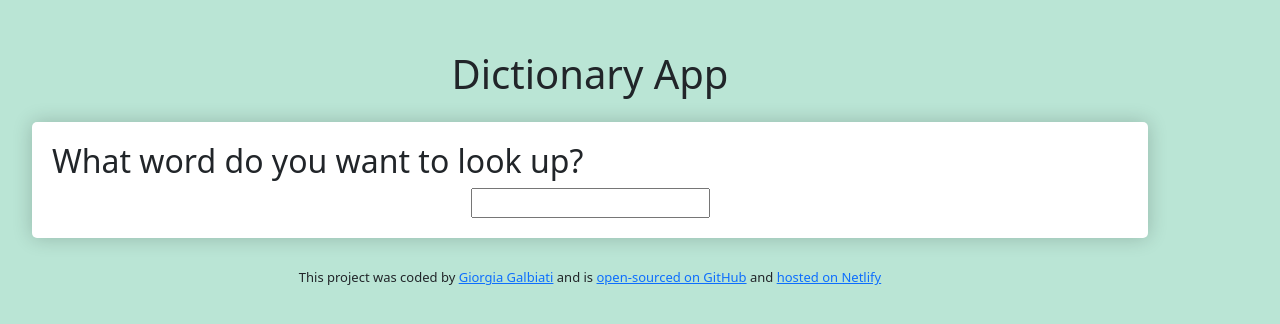
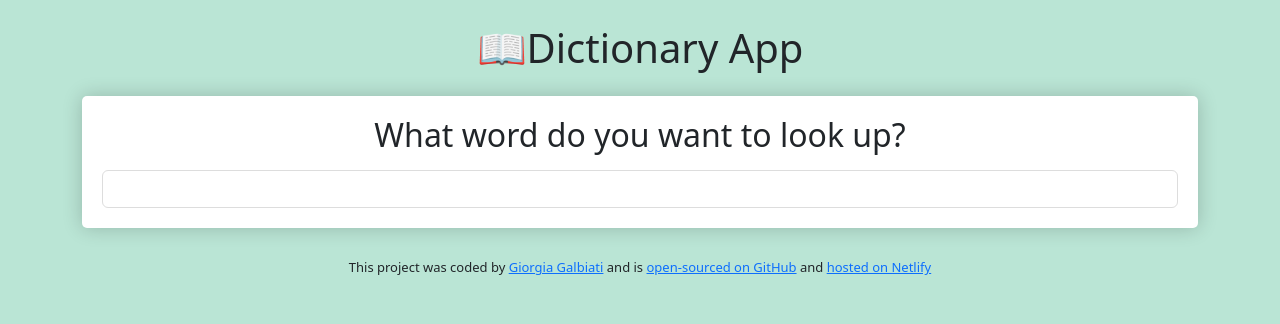
Before and after one commit to giorgiag21/dictionary-app, a React (Create React App) app: page / in a window 1280 px wide. Shown: the top 324 px of the page. Built offline with nearby package versions, Linux system fonts and the light colour scheme.

Commit message:
Styled app

```diff
--- a/public/index.html
+++ b/public/index.html
@@ -15,6 +15,10 @@
       crossorigin="anonymous"
     />
     <link rel="manifest" href="%PUBLIC_URL%/manifest.json" />
+    <script
+      src="https://kit.fontawesome.com/9117a3110e.js"
+      crossorigin="anonymous"
+    ></script>
     <title>Dictionary App</title>
   </head>
   <body>
--- a/src/App.css
+++ b/src/App.css
@@ -1,9 +1,5 @@
 body {
   background-color: #bae5d5;
-}
-
-.container {
-  margin: 50px 20px;
 }
 
 h1,
@@ -17,6 +13,17 @@ footer {
   text-align: center;
 }
 
+.search-bar h2 {
+  text-align: center;
+}
+
+.Dictionary input {
+  width: 100%;
+  padding: 6px 4px;
+  border: 1px solid #ddd;
+  border-radius: 6px;
+}
+
 .search-bar,
 .headword,
 .meanings {
@@ -27,6 +34,19 @@ footer {
   box-shadow: 0px 0px 20px rgba(0, 0, 0, 0.2);
 }
 
-.Results {
-  text-align: left;
+.Phonetic a {
+  color: #72e2b9;
 }
+
+.Phonetic a:hover {
+  color: #72e2b993;
+}
+
+.Meaning .example {
+  color: gray;
+  font-style: italic;
+}
+
+.Synonyms span {
+  padding: 0 8px 0 0;
+}
--- a/src/App.js
+++ b/src/App.js
@@ -5,7 +5,7 @@ function App() {
   return (
     <div className="App">
       <div className="container">
-        <h1 className="mb-4">Dictionary App</h1>
+        <h1 className="mb-4 mt-4">📖Dictionary App</h1>
         <Dictionary />
         <footer>
           This project was coded by{" "}
--- a/src/Dictionary.js
+++ b/src/Dictionary.js
@@ -23,7 +23,7 @@ export default function Dictionary() {
   return (
     <div className="Dictionary">
       <div className="search-bar">
-        <h2>What word do you want to look up?</h2>
+        <h2 className="mb-3">What word do you want to look up?</h2>
         <form onSubmit={search}>
           <input type="search" onChange={updateHeadword} />
         </form>
--- a/src/Meaning.js
+++ b/src/Meaning.js
@@ -9,13 +9,10 @@ export default function Meaning(props) {
         {props.meaning.definitions.map(function (definition, index) {
           return (
             <div key={index}>
-              <p>
-                Definition: {definition.definition}
-                <br />
-                Example: <em>{definition.example}</em>
-                <br />
-                <Synonyms synonyms={definition.synonyms} />
-              </p>
+              <br />
+              <div className="definition">{definition.definition}</div>
+              <div className="example">{definition.example}</div>
+              <Synonyms synonyms={definition.synonyms} />
             </div>
           );
         })}
--- a/src/Phonetic.js
+++ b/src/Phonetic.js
@@ -4,7 +4,7 @@ export default function Phonetic(props) {
   return (
     <div className="Phonetic">
       <a href={props.phonetic.audio} target="_blank" rel="noreferrer">
-        Listen
+        <i className="fas fa-volume-up"></i>
       </a>{" "}
       /{props.phonetic.text}/
     </div>
--- a/src/Synonyms.js
+++ b/src/Synonyms.js
@@ -3,11 +3,13 @@ import React from "react";
 export default function Synonyms(props) {
   if (props.synonyms) {
     return (
-      <span className="Synonyms">
+      <div className="Synonyms mt-2">
+        <strong>Synonyms:</strong>
+        <br />
         {props.synonyms.map(function (synonym, index) {
           return <span key={index}>{synonym} </span>;
         })}
-      </span>
+      </div>
     );
   } else {
     return null;
```
